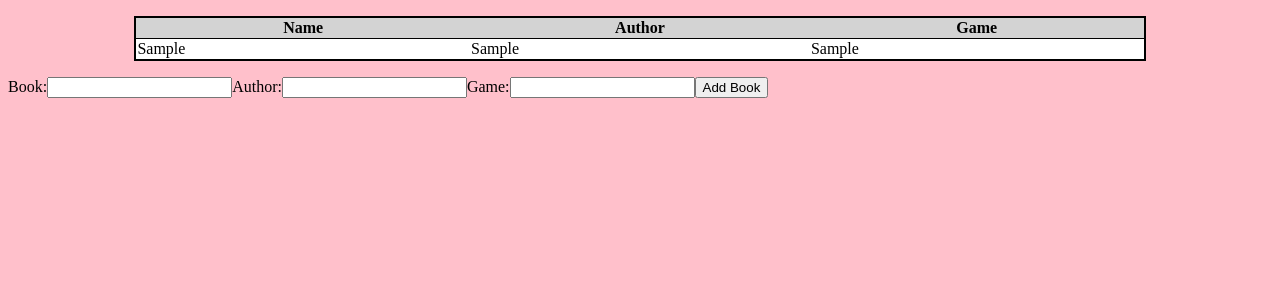
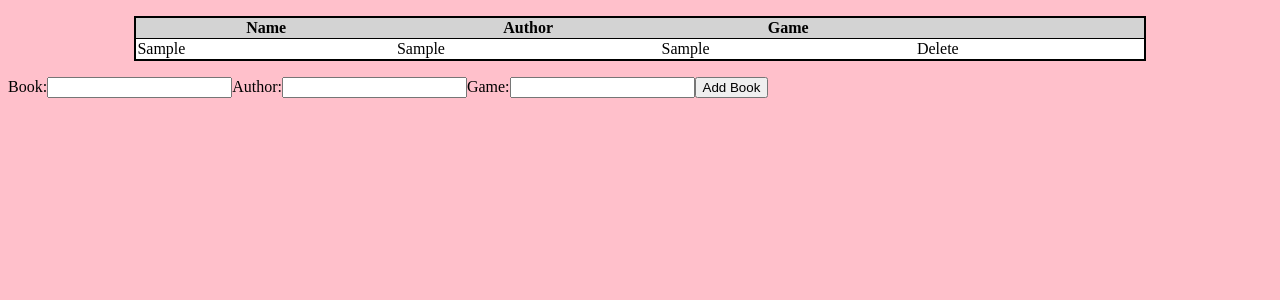
Before and after one commit to KlaraBishop/top-library-react, a React (Vite) app: page / in a window 1280 px wide. Both pictures are taken after typing "Sample", "Sample", "Sample" into the empty fields and a click on the input "Add Book". Shown: the top 300 px of the page. Built offline with nearby package versions, Linux system fonts and the light colour scheme; no server answers.

Commit message:
implemented delete buttons to table, along with axios statements to propogate deletion to db

```diff
--- a/library_db.json
+++ b/library_db.json
@@ -27,6 +27,12 @@
       "author": "World",
       "game": "I'm gay",
       "id": 3
+    },
+    {
+      "name": "I'm",
+      "author": "gay",
+      "game": "world",
+      "id": 4
     }
   ]
 }
--- a/src/App.jsx
+++ b/src/App.jsx
@@ -14,13 +14,19 @@ function App() {
     .then(response => console.log(response))
   }
 
+  const deleteBook = (id) => {
+    setBookList(() => BookList.filter(book => book.id !== id))
+
+    axios.delete(`http://localhost:3000/books/${id}`)
+  }
+
   useEffect (() => {
     axios.get('http://localhost:3000/books')
     .then(response => setBookList(response.data))
   },[])
 
   return <>
-      <BookTable bookList={BookList} />
+      <BookTable bookList={BookList} deleteClick={deleteBook} />
       <AddBookForm addBook={addBook} />
     </>
 }
--- a/src/components/bookTable.jsx
+++ b/src/components/bookTable.jsx
@@ -3,7 +3,12 @@ import PropTypes from 'prop-types';
 const BookTable = (props) => {
     BookTable.propTypes = {
       bookList: PropTypes.array.isRequired,
+      deleteClick: PropTypes.func.isRequired,
     };
+
+    const onDeleteClick = (id) => {
+        props.deleteClick(id)
+    }
 
     return <table className='book-table'>
       <thead>
@@ -11,14 +16,16 @@ const BookTable = (props) => {
           <th>Name</th>
           <th>Author</th>
           <th>Game</th>
+          <th></th>
         </tr>
       </thead>
       <tbody>
         {props.bookList.map(book => {
-          return <tr key={book.name}>
+          return <tr key={book.id}>
               <td>{book.name}</td>
               <td>{book.author}</td>
               <td>{book.game}</td>
+              <td id="delete-button" onClick={() => onDeleteClick(book.id)}>Delete</td>
             </tr>
         })}
       </tbody>
```
